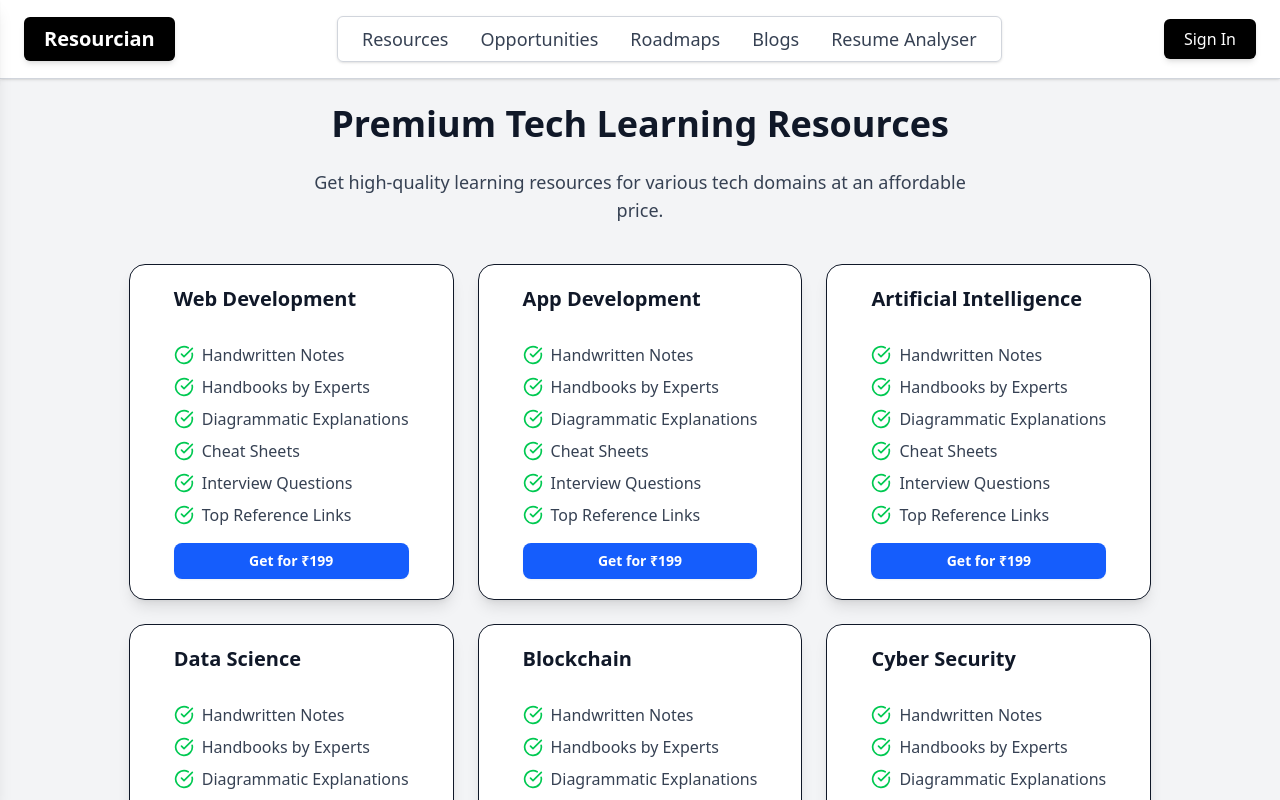
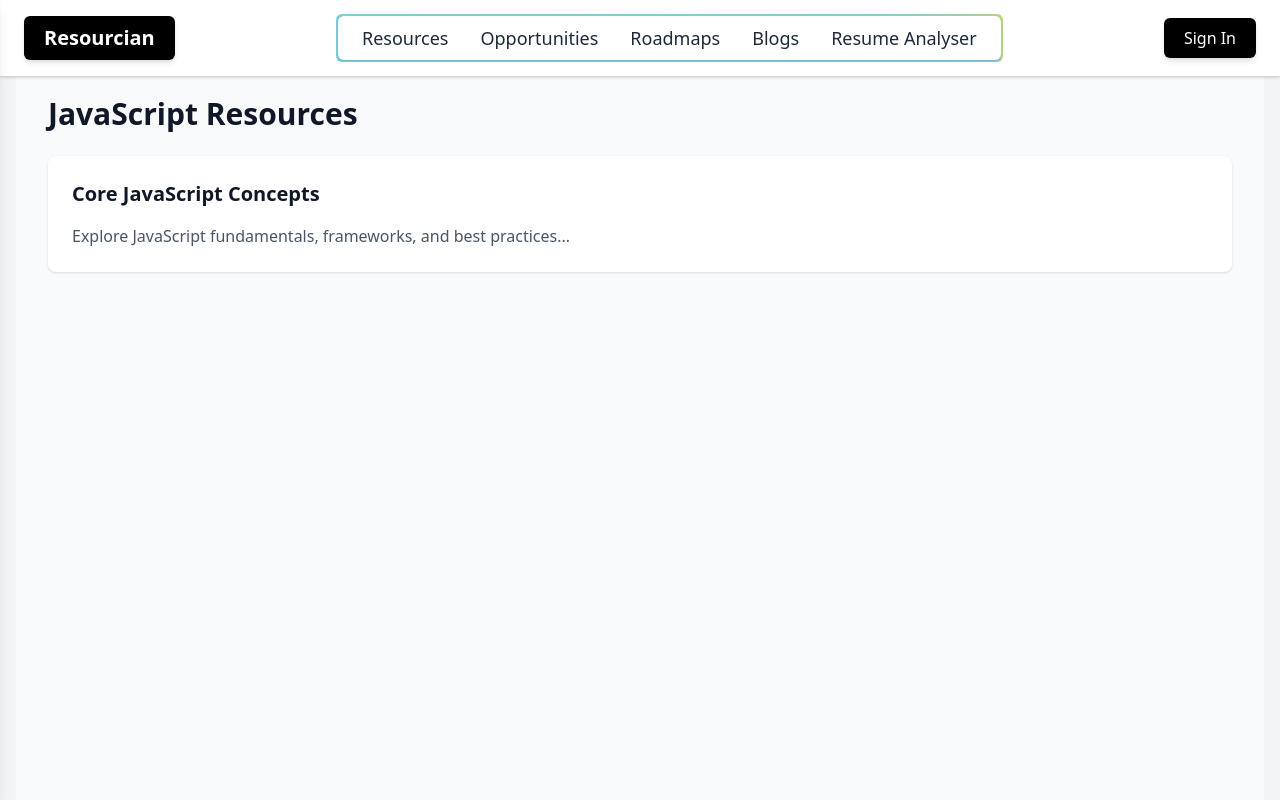
Before and after one commit to Mudavath-Giri-Naik/Resourcian, a Next.js app: page /resources/web-development/javascript in a window 1280 px wide. Shown: the top 800 px of the page. Built offline with nearby package versions, Linux system fonts and the light colour scheme.

Commit message:
Navabars

```diff
--- a/src/app/components/Navbar.tsx
+++ b/src/app/components/Navbar.tsx
@@ -26,8 +26,14 @@ export default function Navbar() {
             Resourcian
           </Link>
 
-          {/* Desktop Menu - Centered */}
-          <div className="hidden md:flex items-center space-x-8 border border-gray-300 px-6 py-2 rounded-md shadow-sm">
+          <div className="relative hidden md:inline-block rounded-md">
+  {/* Animated Border */}
+  <div className="absolute -inset-[2px] rounded-md overflow-hidden z-0">
+    <div className="absolute inset-0 bg-[conic-gradient(from_90deg_at_50%_50%,#ff6b6b_0%,#4ecdc4_25%,#45b7d1_50%,#96c93d_75%,#ff6b6b_100%)] animate-border-spin opacity-70 w-[200%] h-[200%]"></div>
+  </div>
+
+  {/* Menu Items */}
+  <div className="hidden md:flex items-center space-x-8 px-6 py-2 rounded-md bg-white backdrop-blur-sm relative z-10 shadow-sm">
     {["Resources", "Opportunities", "Roadmaps", "Blogs", "Resume Analyser"].map(
       (item) => {
         const path = `/${item.toLowerCase().replace(/\s/g, "-")}`;
@@ -37,18 +43,31 @@ export default function Navbar() {
             href={path}
             className={`relative text-lg font-medium transition-all duration-300 ${
               pathname === path
-                        ? "text-blue-500 font-semibold"
-                        : "text-gray-700 hover:text-blue-500"
-                    }`}
+                ? "text-blue-600 font-semibold"
+                : "text-gray-800 hover:text-blue-600"
+            } group`}
           >
             {item}
-                    {pathname === path && (
-                      <span className="absolute left-0 bottom-0 w-full h-0.5 bg-blue-500"></span>
+            {pathname === path ? (
+              <span className="absolute left-0 bottom-0 w-full h-0.5 bg-blue-600 transition-all duration-300"></span>
+            ) : (
+              <span className="absolute left-0 bottom-0 w-0 h-0.5 bg-blue-600 transition-all duration-300 group-hover:w-full"></span>
             )}
           </Link>
         );
       }
     )}
+  </div>
+
+  <style jsx>{`
+    @keyframes border-spin {
+      from { transform: rotate(360deg); }
+      to { transform: rotate(0deg); }
+    }
+    .animate-border-spin {
+      animation: border-spin 4s linear infinite;
+    }
+  `}</style>
 </div>
 
           {/* Sign In Button on the Right */}
--- a/src/app/resources/web-development/javascript/page.tsx
+++ b/src/app/resources/web-development/javascript/page.tsx
@@ -1,69 +1,14 @@
-'use client';
-
-import { Card, CardContent, CardHeader, CardTitle } from "@/components/ui/card";
-
-import { Button } from "@/components/ui/button";
-import { CheckCircle } from "lucide-react";
-
-const resources = [
-  "Handwritten Notes",
-  "Handbooks by Experts",
-  "Diagrammatic Explanations",
-  "Cheat Sheets",
-  "Interview Questions",
-  "Top Reference Links"
-];
-
-const domains = [
-  "Web Development",
-  "App Development",
-  "Artificial Intelligence",
-  "Data Science",
-  "Blockchain",
-  "Cyber Security"
-];
-
 export default function javascriptPage() {
     return (
-    <div className="min-h-screen bg-gray-100 p-10 flex flex-col items-center">
-      <h1 className="text-4xl font-bold text-center text-gray-900 mb-6">Premium Tech Learning Resources</h1>
-      <p className="text-lg text-gray-700 mb-10 text-center max-w-2xl">
-        Get high-quality learning resources for various tech domains at an affordable price.
+      <div className="min-h-screen bg-gray-50 p-8">
+        <div className="max-w-7xl mx-auto">
+          <h1 className="text-3xl font-bold text-gray-900 mb-6">JavaScript Resources</h1>
+          <div className="bg-white rounded-lg p-6 shadow-sm">
+            <h2 className="text-xl font-semibold mb-4">Core JavaScript Concepts</h2>
+            <p className="text-gray-600">
+              Explore JavaScript fundamentals, frameworks, and best practices...
             </p>
-
-      {/* Resources List */}
-      <div className="grid grid-cols-1 md:grid-cols-2 lg:grid-cols-3 gap-6 max-w-5xl">
-        {domains.map((domain, index) => (
-          <Card key={index} className="p-5 bg-white shadow-lg rounded-2xl">
-            <CardHeader>
-              <CardTitle className="text-xl font-semibold text-gray-900">{domain}</CardTitle>
-            </CardHeader>
-            <CardContent>
-              <ul className="text-gray-700 space-y-2">
-                {resources.map((resource, idx) => (
-                  <li key={idx} className="flex items-center">
-                    <CheckCircle className="h-5 w-5 text-green-500 mr-2" />
-                    {resource}
-                  </li>
-                ))}
-              </ul>
-              <div className="mt-4">
-                <Button className="w-full bg-blue-600 hover:bg-blue-700 text-white font-semibold py-2 rounded-lg">
-                  Get for ₹199
-                </Button>
           </div>
-            </CardContent>
-          </Card>
-        ))}
-      </div>
-
-      {/* Pricing Section */}
-      <div className="mt-12 text-center">
-        <h2 className="text-2xl font-semibold text-gray-900">Get All Domains at ₹999</h2>
-        <p className="text-gray-600 mt-2">One-time payment for access to all resources</p>
-        <Button className="mt-4 bg-green-600 hover:bg-green-700 text-white font-semibold py-3 px-6 rounded-lg text-lg">
-          Buy Now for ₹999
-        </Button>
         </div>
       </div>
     );
--- a/src/app/resources/web-development/page.tsx
+++ b/src/app/resources/web-development/page.tsx
@@ -55,23 +55,23 @@ const TechCard = ({ language, stack }: { language: string; stack: any }) => {
   const router = useRouter();
 
   return (
-    <div className="border border-gray-200 rounded-xl p-7 bg-white hover:shadow-lg transition-all duration-200 w-full max-w-[400px]">
-      <h2 className="text-2xl font-bold mb-4  text-gray-900 text-center uppercase">
+    <div className="border border-gray-200 rounded-xl p-4 bg-white hover:shadow-lg transition-all duration-200 w-full max-w-[350px] h-auto">
+      <h2 className="text-xl font-bold mb-3 text-gray-900 text-center uppercase">
         {language}
       </h2>
 
       <div className="space-y-1">
         {Object.entries(stack).map(([category, tools]) => (
           <div key={category} className={`${categoryColors[category].bg} rounded-lg p-2`}>
-            <div className="flex items-center justify-center mb-2">
+            <div className="flex items-center justify-center mb-1">
               <span className="text-xs font-semibold text-gray-600 uppercase tracking-wide">
                 {category}
               </span>
             </div>
 
-            <div className="grid grid-cols-2 gap-20">
+            <div className="grid grid-cols-2 gap-3">
               {(tools as any[]).map((tool) => (
-                <div key={tool.name} className="flex items-center space-x-3  p-1.5 rounded-md bg-white hover:bg-gray-50 transition-colors">
+                <div key={tool.name} className="flex items-center space-x-2 p-1 rounded-md bg-white hover:bg-gray-50 transition">
                   <tool.icon className={`w-4 h-4 ${categoryColors[category].icon}`} />
                   <span className="text-xs font-medium text-gray-900">{tool.name}</span>
                 </div>
@@ -82,14 +82,26 @@ const TechCard = ({ language, stack }: { language: string; stack: any }) => {
       </div>
 
       <button
-        className="mt-4 w-full py-3 text-s font-semibold text-white bg-gray-900 hover:bg-gray-800 rounded-lg transition-all duration-200 flex items-center justify-center space-x-1.5"
-        onClick={() => router.push(`/web-development/${language.toLowerCase()}`)}
-      >
-        <span>View Resources</span>
-        <svg xmlns="http://www.w3.org/2000/svg" className="h-4 w-4" fill="none" viewBox="0 0 24 24" stroke="currentColor">
-          <path strokeLinecap="round" strokeLinejoin="round" strokeWidth={2} d="M9 5l7 7-7 7" />
-        </svg>
-      </button>
+  className="w-full bg-blue-950 hover:bg-black text-white font-medium py-2 flex items-center justify-center space-x-2 transition-all duration-200 rounded-lg"
+  onClick={() => router.push(`/app/web-development/${language.toLowerCase()}`)}
+>
+  <span>View Resources</span>
+  <svg
+    xmlns="http://www.w3.org/2000/svg"
+    className="h-4 w-4"
+    fill="none"
+    viewBox="0 0 24 24"
+    stroke="currentColor"
+  >
+    <path
+      strokeLinecap="round"
+      strokeLinejoin="round"
+      strokeWidth={2}
+      d="M9 5l7 7-7 7"
+    />
+  </svg>
+</button>
+
     </div>
   );
 };
@@ -98,11 +110,11 @@ const WebDevelopmentPage = () => {
   return (
     <div className="min-h-screen bg-gray-50 p-8">
       <div className="max-w-7xl mx-auto">
-        <h1 className="text-3xl font-bold text-gray-900 mb-10 text-center">
-          Technology Stack Overview
+        <h1 className="text-3xl font-bold text-gray-900 mb-6 text-center">
+          Choose Full Stack In ...
         </h1>
 
-        <div className="grid grid-cols-1 sm:grid-cols-2 lg:grid-cols-3 gap-5 justify-center">
+        <div className="grid grid-cols-1 sm:grid-cols-2 lg:grid-cols-3 gap-8 justify-center">
           {Object.entries(techStack).map(([language, stack]) => (
             <TechCard key={language} language={language} stack={stack} />
           ))}
```
Also changed, not shown: src/app/components/Hero.tsx (+19 -22 lines), 1 other file (tests, documents, lock files or other folders). Lines whose indentation alone changed are shown as unchanged.
